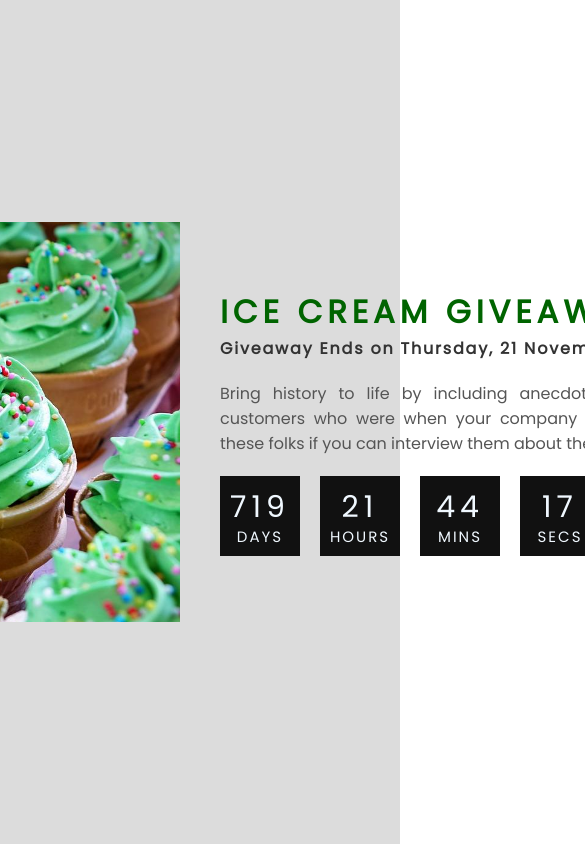
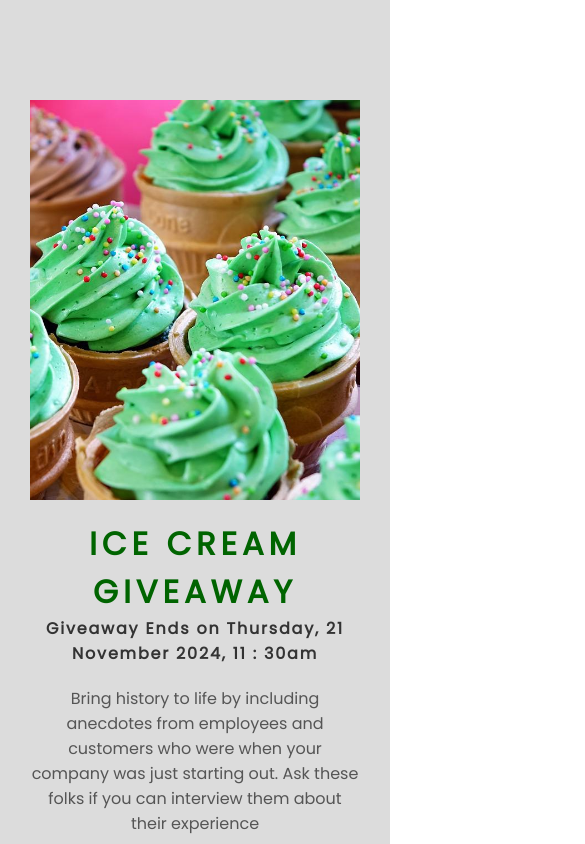
Before and after one commit to OrevaElmer/countdown-timer-app, a plain HTML site: page index.html in a window 390 px wide. Shown: the top 844 px of the page, 585 px wide, since content can reach past the window. Drawn offline with Linux system fonts and the light colour scheme.

Commit message:
second commit
added credit and updated css rule

```diff
--- a/assets/styles/index.css
+++ b/assets/styles/index.css
@@ -31,12 +31,12 @@ article{
     display: flex;
     align-items: center;
     justify-content: space-between;
-    width: 1200px;
+    flex-wrap: wrap;
+    max-width: 1200px;
 }
 article .image-container{
-    width: 580px;
+    width: 49%;
     height: 400px;
-    overflow: hidden;
     position: relative;
 }
 article .image-container img{
@@ -52,7 +52,7 @@ article .image-container img:hover{
     transform: scale(1.1,1.1);
 }
 article .content{
-    width: 580px;
+    width: 49%;
 }
 article .content .header{
     position: relative;
@@ -78,6 +78,8 @@ article .content .text{
 article .content .deadline{
     position: relative;
     display: flex;
+    align-items: center;
+    flex-wrap: wrap;
 }
 article .content .deadline div{
     background-color: #111;
@@ -90,6 +92,7 @@ article .content .deadline div{
     align-items: center;
     justify-content: center;
     flex-direction: column;
+    margin-bottom: 10px;
 }
 article .content .deadline div h4{
     font-size: 30px;
@@ -108,3 +111,47 @@ article .content .deadline div span{
     font-size: 16px;
     letter-spacing: 2px;
 }
+@media (max-width: 1278px) {
+    .give-away{
+        padding: 100px;
+    }
+    article .content .header .title {
+        font-size: 28px;
+        letter-spacing: 3px;
+    }
+}
+@media (max-width: 940px) {
+    .give-away{
+        padding: 100px 50px;
+    }
+    article .content .header .title {
+        font-size: 28px;
+        letter-spacing: 0px;
+    }
+}
+@media (max-width: 822px) {
+    article .image-container {
+        width: 100%;
+        margin-bottom: 20px;
+    }
+    article .content .header .title {
+        font-size: 32px;
+        letter-spacing: 5px;
+    }
+    article .content {
+        width: 100%;
+        text-align: center;
+    }
+    article .content .text {
+        text-align: center;
+    }
+    article .content .deadline {
+        align-items: center;
+        justify-content: center;
+    }
+}
+@media (max-width: 450px) {
+    .give-away {
+        padding: 100px 30px;
+    }
+}
```
Also changed, not shown: index.html (+9 -0 lines).
